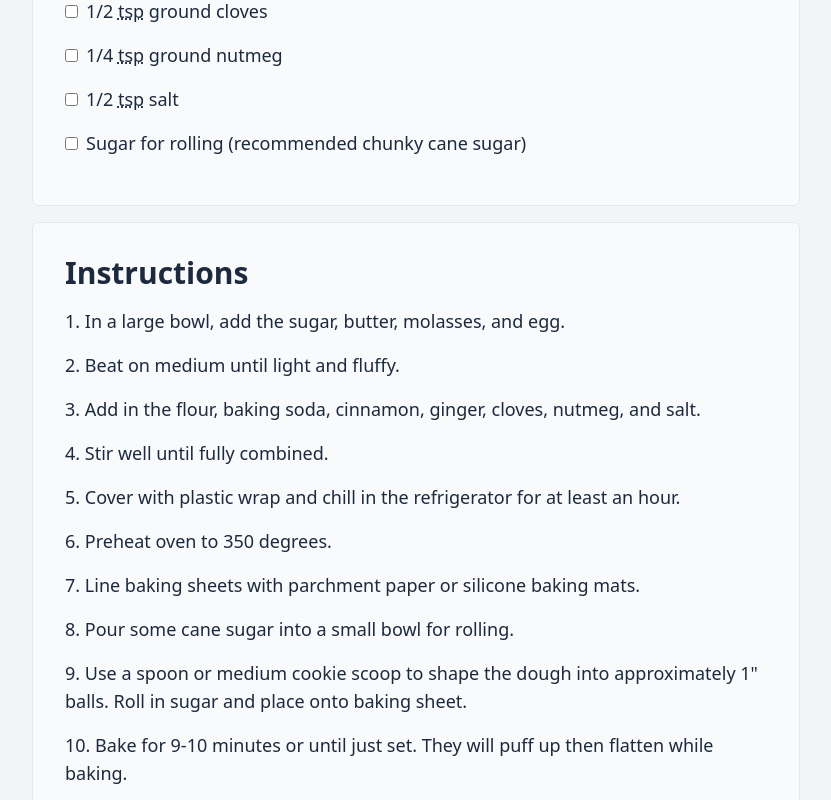
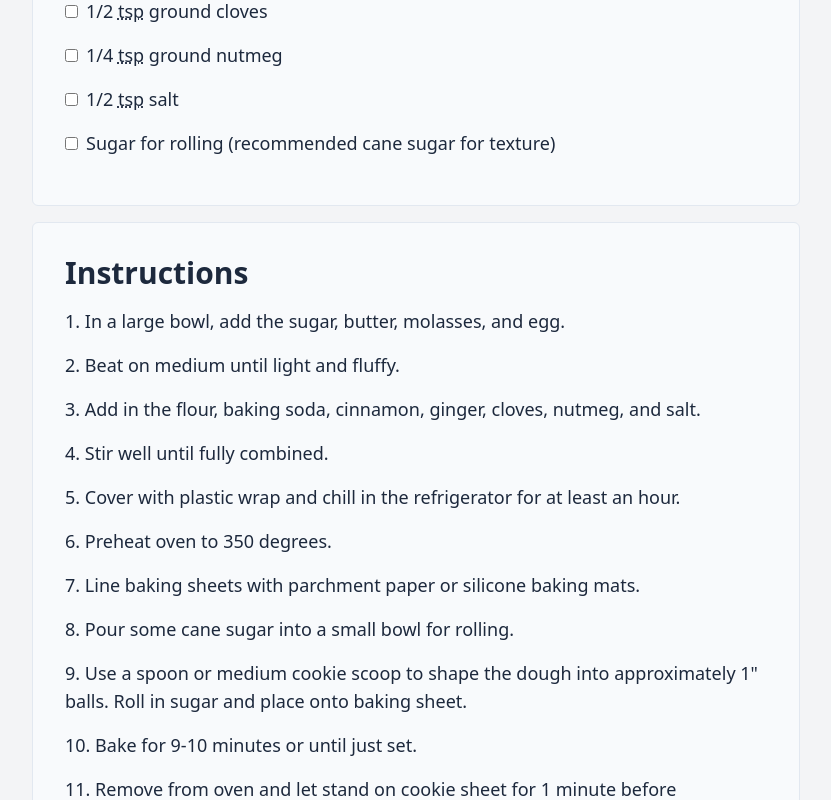
Before and after one commit to kyleratti/justgivemethedamn.recipes, a SvelteKit app in the folder source/: page /recipes/ratti/kyles-ginger-snaps in a window 1280 px wide. Shown: the part 980-1780 px from the top of the page, without its empty margins (224-1055 px from the left). Built offline with nearby package versions, Linux system fonts and the light colour scheme.

Commit message:
chore: clean up instructions

```diff
--- a/source/src/routes/recipes/ratti/kyles-ginger-snaps/+page.svelte
+++ b/source/src/routes/recipes/ratti/kyles-ginger-snaps/+page.svelte
@@ -3,7 +3,7 @@
 	import RecipeTime from "$components/RecipeTime.svelte";
 	import StepsList from "$components/StepsList.svelte";
 	import { createTitle } from "$lib/titleUtil";
-	import type { Contributor, CookingRecipe, RecipeStep } from "$lib/types";
+	import type { Contributor, CookingRecipe } from "$lib/types";
 	import Fraction from "fraction.js";
 	import RecipeNote from "$components/RecipeNote.svelte";
 
@@ -24,7 +24,7 @@
 			{ kind: "exact", quantity: new Fraction(1, 2), unit: "teaspoon", name: "ground cloves" },
 			{ kind: "exact", quantity: new Fraction(1, 4), unit: "teaspoon", name: "ground nutmeg" },
 			{ kind: "exact", quantity: new Fraction(1, 2), unit: "teaspoon", name: "salt" },
-			{ kind: "approximate", description: "Sugar for rolling (recommended chunky cane sugar)" },
+			{ kind: "approximate", description: "Sugar for rolling (recommended cane sugar for texture)" },
 		],
 		steps: [
 			{ description: "In a large bowl, add the sugar, butter, molasses, and egg." },
@@ -36,7 +36,7 @@
 			{ description: "Line baking sheets with parchment paper or silicone baking mats." },
 			{ description: "Pour some cane sugar into a small bowl for rolling." },
 			{ description: "Use a spoon or medium cookie scoop to shape the dough into approximately 1\" balls. Roll in sugar and place onto baking sheet." },
-			{ description: "Bake for 9-10 minutes or until just set. They will puff up then flatten while baking." },
+			{ description: "Bake for 9-10 minutes or until just set." },
 			{ description: "Remove from oven and let stand on cookie sheet for 1 minute before transferring to a cooling rack." },
 		],
 	};
```
